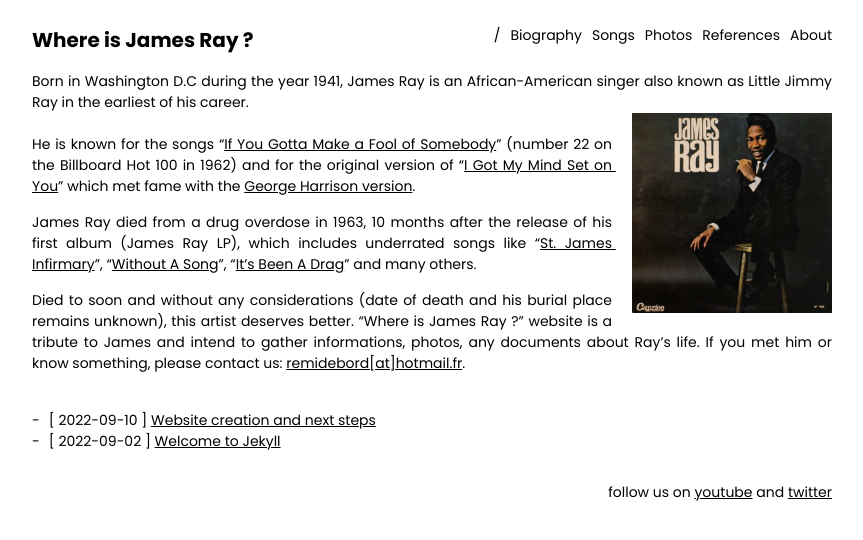
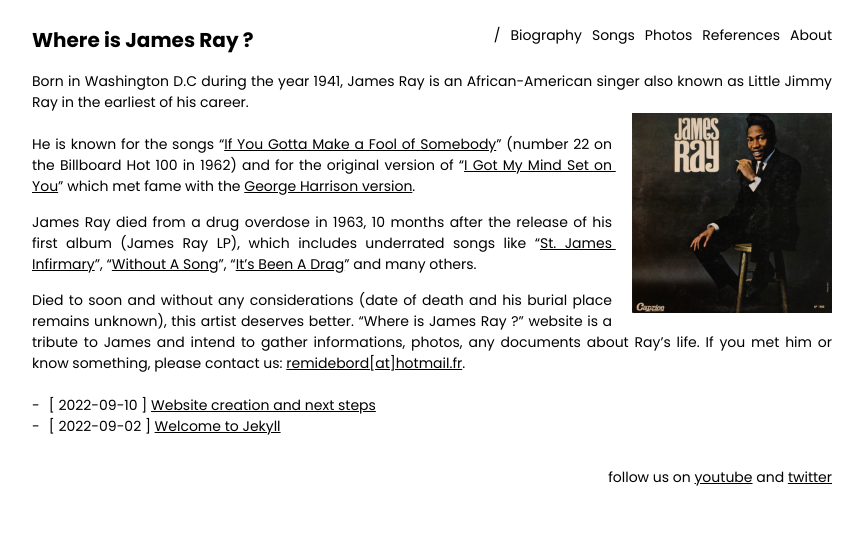
Before and after one commit to jamesraymusic/jamesraymusic.github.io, a Jekyll site: the page built from index.md, in a window 1280 px wide. Shown: the top 540 px of the page, without its empty margins (208-1071 px from the left). Built offline with Jekyll 4.4.1, drawn with Linux system fonts in a browser that asks for light colours.

Commit message:
Update base.scss

```diff
--- a/_sass/base.scss
+++ b/_sass/base.scss
@@ -33,7 +33,7 @@
  * Layout
  */
 .container { width: $container-width;  max-width: $container-max-width;  margin-right: auto;  margin-left: auto; }
-p { word-wrap: break-word;  word-break: break-word;  white-space: pre-wrap; margin-bottom: 15px; }
+p { word-wrap: break-word;  word-break: break-word;  white-space: pre-wrap; margin-top: 15px; }
 footer { color: var(--text-color);  border-top: var(--border);  margin: 20px auto 15px;  padding-top: 10px;  text-align: right; }
 header { margin-top: 25px;  margin-bottom: 10px; }
 header p { text-align: left;  margin: 0; }
```
